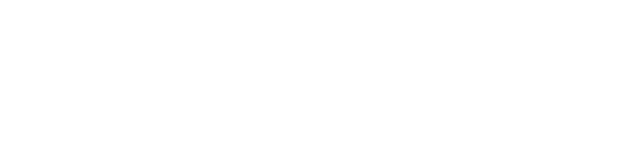
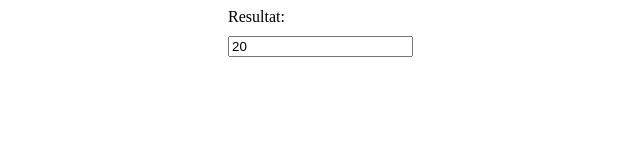
Before and after one commit to LMihhedko/Sprint_3_Javascript, a plain HTML site: page index.html in a window 1280 px wide. Shown: the whole page, without its empty margins (312-952 px from the left). Drawn offline with Linux system fonts and the light colour scheme.

Commit message:
Nivel_1 - ejercicio 8

```diff
--- a/index.html
+++ b/index.html
@@ -5,8 +5,23 @@
     <meta http-equiv="X-UA-Compatible" content="IE=edge">
     <meta name="viewport" content="width=device-width, initial-scale=1.0">
     <title>Document</title>
+    <style>
+        .container {
+            margin:auto;
+            width:200px;
+        }
+
+        input {
+            margin-top:10px;
+        }
+
+    </style>
     <script src="js/ejercicios.js"></script>
 </head>
 <body>
+    <div class = 'container'>
+        <label>Resultat:</label>
+        <input id = 'resultado' type='text' value = '' >
+    </div>
 </body>
 </html>
--- a/js/ejercicios.js
+++ b/js/ejercicios.js
@@ -1,9 +1,22 @@
-//Ejercicio 7
+//Ejercicio 8
 
-let items = ['taula', 'cadira', 'ordinador', 'llibreta'];
+window.onload=function() {
 
-for (var i = 0; i < items.length; i++) {
-    let item = items[i];
-    let position = items.indexOf(item);
-    console.log(`L'objecte ${item} està a la posició ${position}`);
-}
+    function calculadora(operador, n1, n2) {
+        if (operador == 'resta') {
+            return n1 - n2;
+        } else if (operador == 'suma') {
+            return n1 + n2;
+        }else if (operador == 'multiplicacio'){
+            return n1 * n2;
+        } else {
+            return 'Introdueix un operador vàlid';
+        }
+    }
+
+    let resultat = calculadora('resta',40,20);
+
+    console.log(resultat);
+    document.getElementById('resultado').value = resultat;
+
+    }
```
